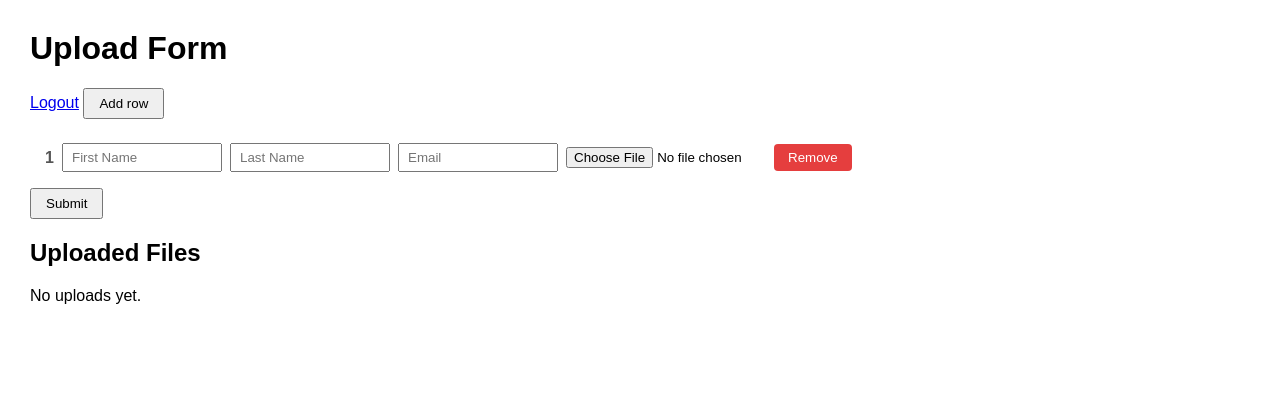
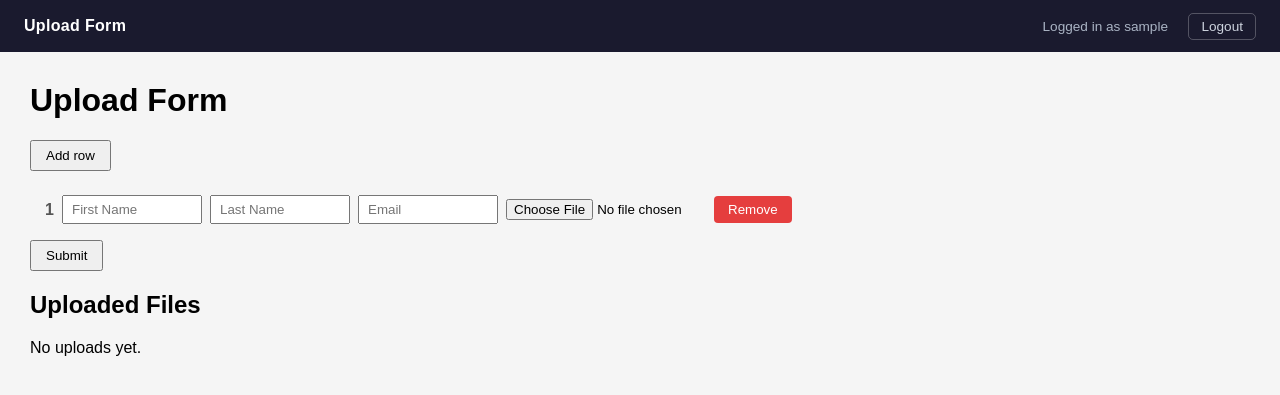
Before and after one commit to marinnedea/dynamic-PHP-MySQL-jQuery-upload-form, a PHP site: page / in a window 1280 px wide. Shown: the top 395 px of the page. Run offline with PHP 8.4, Linux system fonts and the light colour scheme; the visitor is signed in with stand-in values (Sample User, id 1); data that the repository does not hold is empty.

Commit message:
Add top nav bar with username and logout link
Co-Authored-By: Claude Sonnet 4.6 <noreply@anthropic.com>

```diff
--- a/index.php
+++ b/index.php
@@ -71,7 +71,31 @@ $uploads = $pdo->query("SELECT first_name, last_name, email, filename, uploaded_
     <meta name="viewport" content="width=device-width, initial-scale=1.0">
     <title>Upload Form</title>
     <style>
-        body { font-family: sans-serif; margin: 30px; }
+        * { box-sizing: border-box; }
+        body { font-family: sans-serif; margin: 0; background: #f5f5f5; }
+        nav {
+            background: #1a1a2e;
+            color: #fff;
+            padding: 0 24px;
+            display: flex;
+            align-items: center;
+            justify-content: space-between;
+            height: 52px;
+        }
+        nav .nav-title { font-weight: 700; font-size: 1rem; letter-spacing: 0.02em; }
+        nav .nav-user  { font-size: 0.85rem; color: #aab4c4; }
+        nav a.nav-logout {
+            margin-left: 16px;
+            color: #cdd3de;
+            text-decoration: none;
+            font-size: 0.85rem;
+            padding: 5px 12px;
+            border: 1px solid rgba(255,255,255,0.25);
+            border-radius: 5px;
+            transition: background 0.15s;
+        }
+        nav a.nav-logout:hover { background: rgba(255,255,255,0.1); color: #fff; }
+        .page { margin: 30px; }
         #rows-container { margin: 16px 0; }
         .upload-row { display: flex; align-items: center; gap: 8px; margin-bottom: 8px; }
         .row-num { width: 24px; text-align: right; font-weight: bold; color: #555; flex-shrink: 0; }
@@ -91,8 +115,15 @@ $uploads = $pdo->query("SELECT first_name, last_name, email, filename, uploaded_
     </style>
 </head>
 <body>
+    <nav>
+        <span class="nav-title">Upload Form</span>
+        <span>
+            <span class="nav-user">Logged in as <?= htmlspecialchars($_SESSION['user']) ?></span>
+            <a href="logout.php" class="nav-logout">Logout</a>
+        </span>
+    </nav>
+    <div class="page">
     <h1>Upload Form</h1>
-    <a href="logout.php">Logout</a>
 
     <?php if ($success > 0): ?>
         <div class="messages">
@@ -144,6 +175,7 @@ $uploads = $pdo->query("SELECT first_name, last_name, email, filename, uploaded_
         <p>No uploads yet.</p>
     <?php endif; ?>
 
+    </div><!-- /.page -->
     <script src="https://code.jquery.com/jquery-3.7.1.min.js"></script>
     <script>
         function updateRowNumbers() {
```
